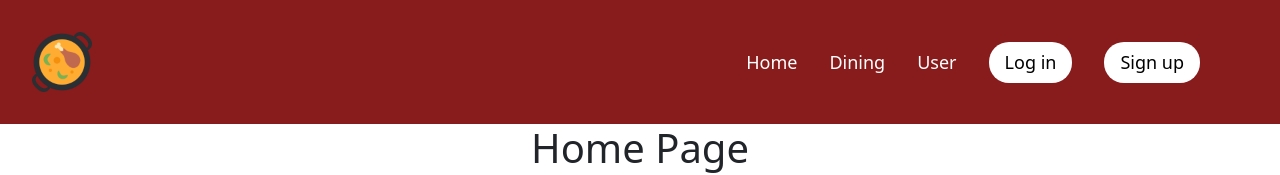
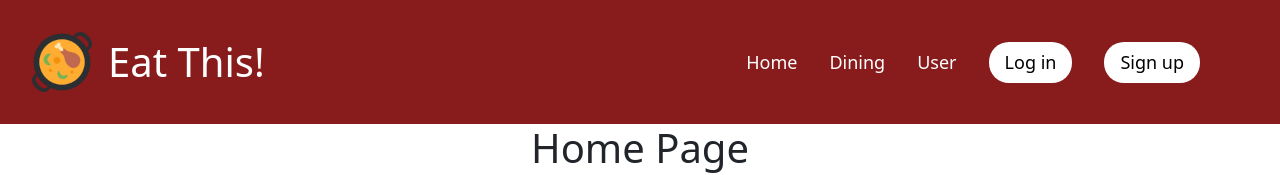
Before and after one commit to AryamanAgrawal/eat-this, a React (Create React App) app in the folder client/: page / in a window 1280 px wide. Shown: the top 175 px of the page. Built offline with nearby package versions, Linux system fonts and the light colour scheme; no server answers; what survey-core would draw is missing.

Commit message:
logo name change

```diff
--- a/client/src/components/navbar.css
+++ b/client/src/components/navbar.css
@@ -24,6 +24,13 @@
 .main__navbar-links_logo img {
     width: 60px;
     height: 60px;
+}
+
+.main__navbar-links_logo h1 {
+    color: white;
+    justify-content: center;
+    margin: 0 0 0 1rem;
+    align-content: center;
 }
 
 .main__navbar-links_container {
--- a/client/src/components/navbar.js
+++ b/client/src/components/navbar.js
@@ -120,6 +120,7 @@ export default function Navbar() {
         <div className="main__navbar-links">
           <div className="main__navbar-links_logo">
             <img src={logo} alt="logo" />
+            <h1>Eat This!</h1>
           </div>
           <div className="main__navbar-links_container">
             {(isDesktopOrLaptop || isBigScreen) && <DesktopNav />}
```
